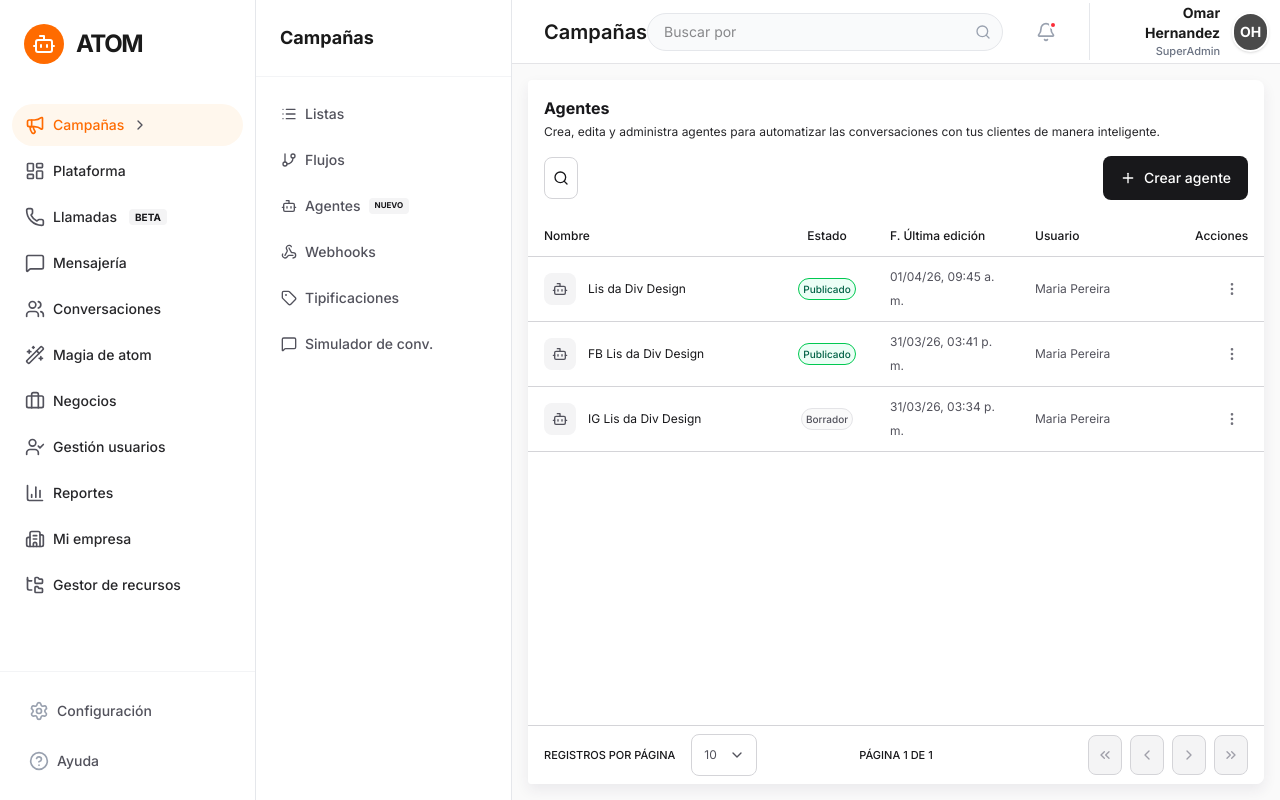
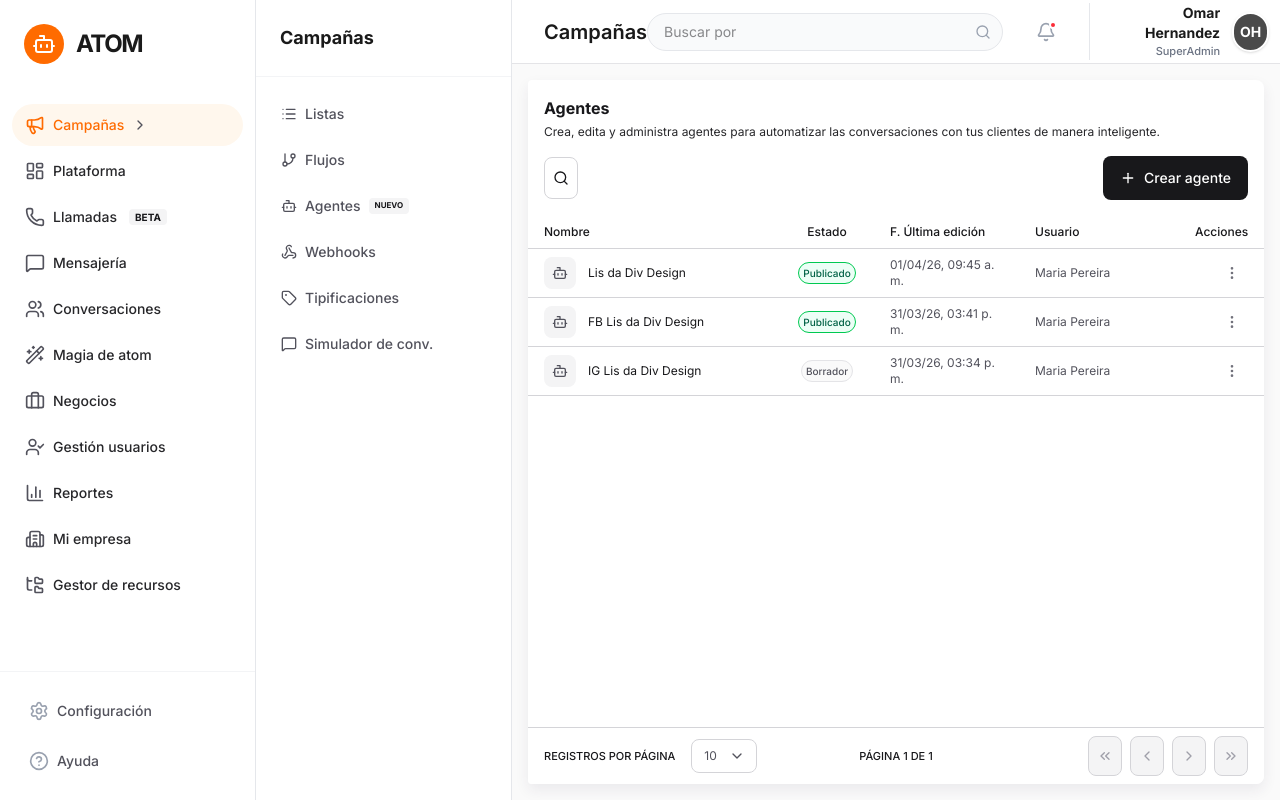
Before and after one commit to cri-atom/atom-agent-builder, a React (Vite) app: page / in a window 1280 px wide. Built offline with nearby package versions, Linux system fonts and the light colour scheme; no server answers.

Commit message:
fix(design-tokens): align label line-heights with Atom DS fixed heights

```diff
--- a/src/styles/tokens/typography/typography.css
+++ b/src/styles/tokens/typography/typography.css
@@ -64,8 +64,10 @@
   --line-height-heading: var(--line-height-m);
   --line-height-body: var(--line-height-sm);
   --line-height-caption: var(--line-height-s);
-  --line-height-label: var(--line-height-xs);
-  --line-height-label-small: var(--line-height-xxs);
+  /* Label 12px → 16px interlineado (tabla Fixed Line Heights, Atom DS) */
+  --line-height-label: 1rem;
+  /* LabelSmall 10px → 16px interlineado */
+  --line-height-label-small: 1rem;
   --line-height-footnote: var(--line-height-xxs);
 
   /* Letter-spacing by role (JSON values are 0) */
```
